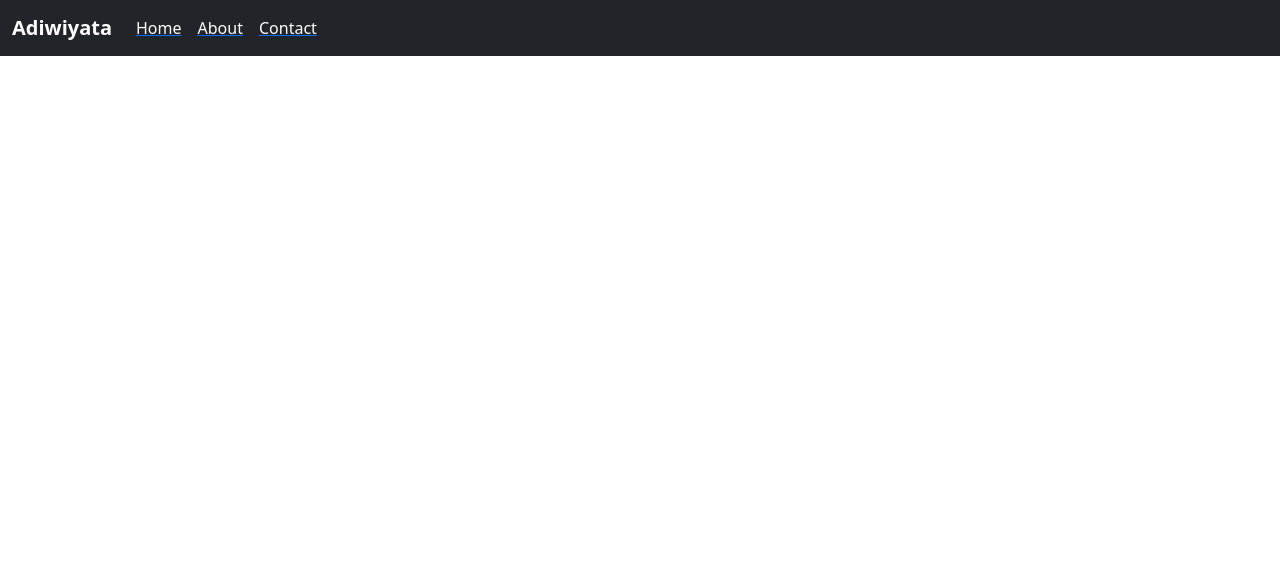
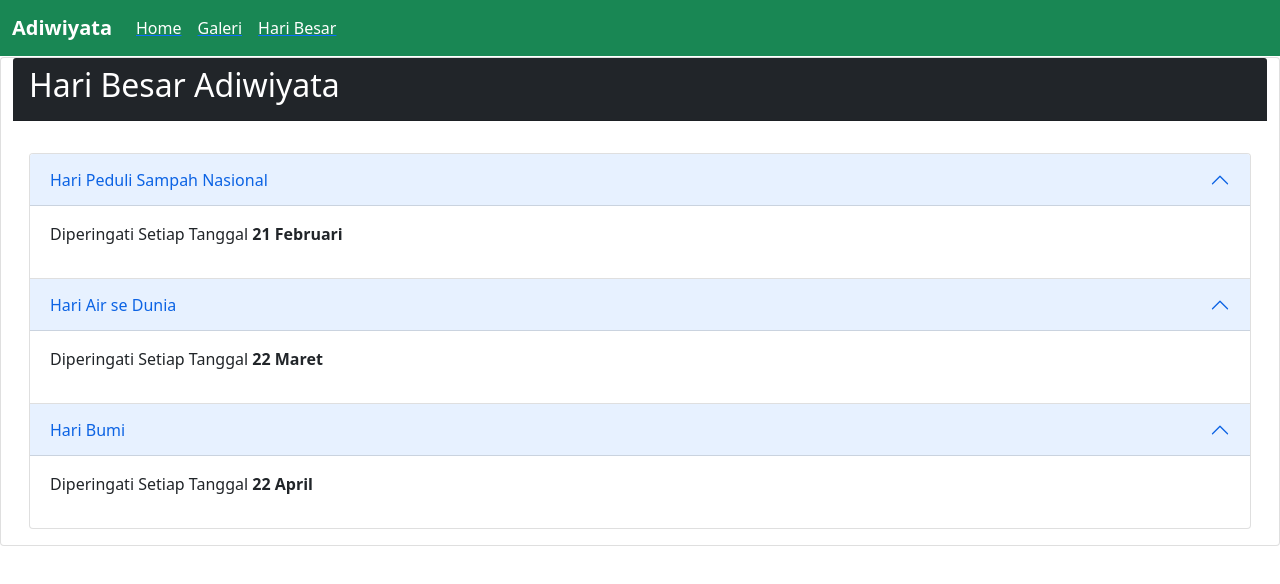
Before and after one commit to R-twitzy/basic-react, a React (Create React App) app: page /Besar in a window 1280 px wide. Shown: the top 584 px of the page. Built offline with nearby package versions, Linux system fonts and the light colour scheme.

Commit message:
Update 2 25 Mar 2022

```diff
--- a/src/App.jsx
+++ b/src/App.jsx
@@ -6,8 +6,8 @@
 import {Link, Routes, Route} from "react-router-dom"
 import '../src/App.css'
 import Home from "./pages/Home"
-import About from "./pages/About"
-import Contact from "./pages/Contact"
+import Galeri from "./pages/Galeri"
+import Besar from "./pages/Besar"
 
 function App() {
   return (
@@ -41,38 +41,38 @@ function App() {
         <Balok title="Kasur"></Balok>
       </div> */}
 
-      <nav class="navbar navbar-expand-lg navbar-dark bg-dark">
-        <div class="container-fluid">
-          <b class="navbar-brand" href="#">Adiwiyata</b>
-          <button class="navbar-toggler" type="button" data-bs-toggle="collapse" data-bs-target="#navbarSupportedContent" aria-controls="navbarSupportedContent" aria-expanded="false" aria-label="Toggle navigation">
-            <span class="navbar-toggler-icon"></span>
+      <nav className="navbar navbar-expand-lg navbar-dark bg-success fixed-top">
+        <div className="container-fluid">
+          <b className="navbar-brand" href="#">Adiwiyata</b>
+          <button className="navbar-toggler" type="button" data-bs-toggle="collapse" data-bs-target="#navbarSupportedContent" aria-controls="navbarSupportedContent" aria-expanded="false" aria-label="Toggle navigation">
+            <span className="navbar-toggler-icon"></span>
           </button>
-          <div class="collapse navbar-collapse" id="navbarSupportedContent">
-            <ul class="navbar-nav me-auto mb-2 mb-lg-0">
-              <li class="nav-item">
+          <div className="collapse navbar-collapse" id="navbarSupportedContent">
+            <ul className="navbar-nav me-auto mb-2 mb-lg-0">
+              <li className="nav-item">
                 <Link to="/Home">
-                  <a class="nav-link active" aria-current="page">Home</a>
+                  <a className="nav-link active" aria-current="page">Home</a>
                 </Link>
               </li>
-              <li class="nav-item">
-                <Link to="/About">
-                  <a class="nav-link active" aria-current="page">About</a>
+              <li className="nav-item">
+                <Link to="/Galeri">
+                  <a className="nav-link active" aria-current="page">Galeri</a>
                 </Link>
               </li>
-              <li class="nav-item">
-                <Link to="/Contact">
-                  <a class="nav-link active" aria-current="page">Contact</a>
+              <li className="nav-item">
+                <Link to="/Besar">
+                  <a className="nav-link active" aria-current="page">Hari Besar</a>
                 </Link>
               </li>
             </ul>
           </div>
         </div>
-      </nav>
+      </nav> <br/> <hr/>
       <div>
         <Routes>
           <Route path="/Home" element={<Home />}></Route>
-          <Route path="/About" element={<About />}></Route>
-          <Route path="/Contact" element={<Contact />}></Route>
+          <Route path="/Galeri" element={<Galeri />}></Route>
+          <Route path="/Besar" element={<Besar />}></Route>
         </Routes>
       </div>
     </div>
--- a/src/pages/About.jsx
+++ /dev/null
@@ -1,9 +0,0 @@
-export default function About(){
-    return(
-        <div>
-            <p>
-                Hello ABout
-            </p>
-        </div>
-    )
-}
--- /dev/null
+++ b/src/pages/Besar.jsx
@@ -0,0 +1,59 @@
+export default function Besar(params) {
+    return(
+        <div class="card container-fluid accordion" id="contoh1">
+            <div className="card-header bg-dark text-white mb-3">
+                <h2>Hari Besar Adiwiyata</h2>
+            </div>
+            <div className="card-body">
+
+                {/** accordion pertama*/}
+                <div class="accordion-item">
+                    <h2 class="accordion-header" id="head1">
+                        <button class="accordion-button" type="button" data-bs-toggle="collapse"
+                        data-bs-target="#satu" aria-expanded="true" aria-controls="satu">
+                            Hari Peduli Sampah Nasional
+                        </button>
+                    </h2>
+                    <div id="satu" class="accordion-collapse collapse show" aria-labelledby="head1"
+                    data-bs-parent="#contoh1">
+                        <div class="accordion-body">
+                            <p>Diperingati Setiap Tanggal <b>21 Februari</b></p>
+                        </div>
+                    </div>
+                </div>
+
+                {/** accordion kedua*/}
+                <div class="accordion-item">
+                    <h2 class="accordion-header" id="head2">
+                        <button class="accordion-button" type="button" data-bs-toggle="collapse"
+                        data-bs-target="#dua" aria-expanded="true" aria-controls="dua">
+                            Hari Air se Dunia
+                        </button>
+                    </h2>
+                    <div id="dua" class="accordion-collapse collapse show" aria-labelledby="head2"
+                    data-bs-parent="#contoh1">
+                        <div class="accordion-body">
+                            <p>Diperingati Setiap Tanggal <b>22 Maret</b></p>
+                        </div>
+                    </div>
+                </div>
+
+                {/** accordion ketiga*/}
+                <div class="accordion-item">
+                    <h2 class="accordion-header" id="head3">
+                        <button class="accordion-button" type="button" data-bs-toggle="collapse"
+                        data-bs-target="#tiga" aria-expanded="true" aria-controls="tiga">
+                            Hari Bumi
+                        </button>
+                    </h2>
+                    <div id="tiga" class="accordion-collapse collapse show" aria-labelledby="head3"
+                    data-bs-parent="#contoh1">
+                        <div class="accordion-body">
+                            <p>Diperingati Setiap Tanggal <b>22 April</b></p>
+                        </div>
+                    </div>
+                </div>
+            </div>
+        </div>
+    )
+}
--- a/src/pages/Contact.jsx
+++ /dev/null
@@ -1,9 +0,0 @@
-export default function Contact(params) {
-    return(
-        <div>
-            <p>
-                Ini Adalah halaman Contact
-            </p>
-        </div>
-    )
-}
--- /dev/null
+++ b/src/pages/Galeri.jsx
@@ -0,0 +1,39 @@
+export default function Galeri(){
+    return(
+        <div className="container-fluid card mt-1">
+            <div className="card-header bg-dark text-white">
+                <h2>Galeri Kegiatan Adiwiyata</h2>
+            </div>
+            <div className="card-body">
+                <div className="row m-2 py-2" style={{border: `2px solid lightgrey`}}>
+                    <div className="col-lg-4">
+                        <img
+                        src="https://smabmone.sch.id/wp-content/uploads/2018/12/sekolahadiwiyata-sman1babakanmadang-smabmone.jpg"/>
+                    </div>
+                    <div className="col-lg-4">
+                        <img
+                        src="http://assets.kompasiana.com/items/album/2018/03/23/foto-susiyana-mpd-5ab4db2bdd0fa80943222ad2.jpg"/>
+                    </div>
+                    <div className="col-lg-4">
+                        <img
+                        src="http://prabumulihpos.co.id/wp-content/uploads/2019/08/3-Adi-net.jpg"/>
+                    </div>
+                </div>
+                <div className="row m-2 py-2" style={{border: `2px solid lightgrey`}}>
+                    <div className="col-lg-4">
+                        <img
+                        src="https://smator.files.wordpress.com/2011/11/sekolah-adiwiyata-membentuk-pribadi-cinta-lingkungan2.jpg"/>
+                    </div>
+                    <div className="col-lg-4">
+                        <img
+                        src="http://smkn12malang.sch.id/in/wp-content/uploads/2019/02/IMG-20190207-WA0004-820x480.jpg"/>
+                    </div>
+                    <div className="col-lg-4">
+                        <img
+                        src="http://www.smkn1trenggalek.net/wp-content/uploads/2017/02/sabtu-bersih.jpg"/>
+                    </div>
+                </div>
+            </div>
+        </div>
+    )
+}
--- a/src/pages/Home.jsx
+++ b/src/pages/Home.jsx
@@ -1,13 +1,13 @@
 export default function Home(){
     return(
-        <div class="card">
-            <div class="row card-body">
-                <div class="col-6">
+        <div className="card">
+            <div className="row card-body">
+                <div className="col-6">
                     <img src="http://dlh.salatiga.go.id/wp-content/uploads/2020/09/Adiwiyata.png"
                     className="card-img-top mx-auto"></img>
                 </div>
-                <div class="col-6 mt-5">
-                    <h1>Adiwiyata</h1>
+                <div className="col-6 mt-5">
+                    <h1 className="mt-5">Adiwiyata</h1>
                     <h3>
                         Adiwiyata adalah upaya membangun program atau wadah yang baik dan ideal
                         untuk mendapatkan ilmu pengetahuan dan berbagai norma serta etika yang
```
